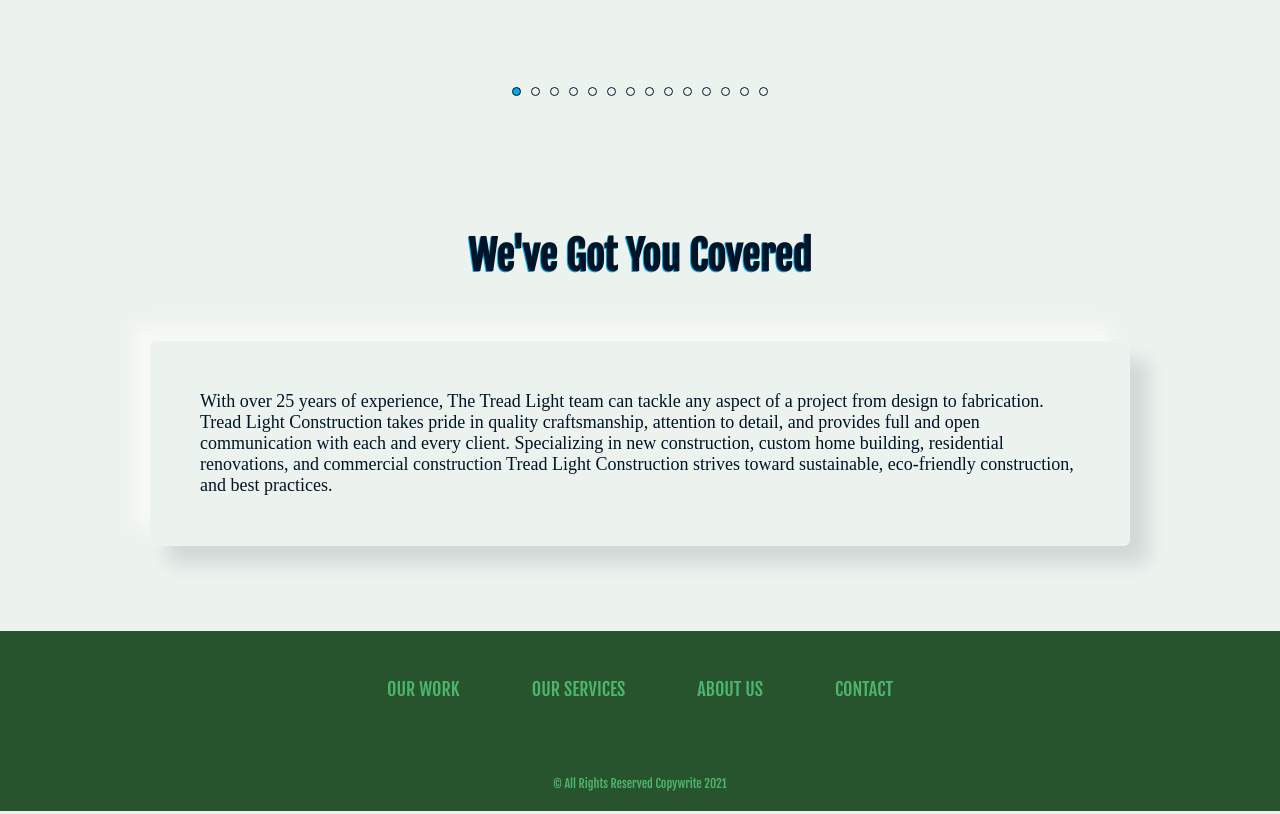
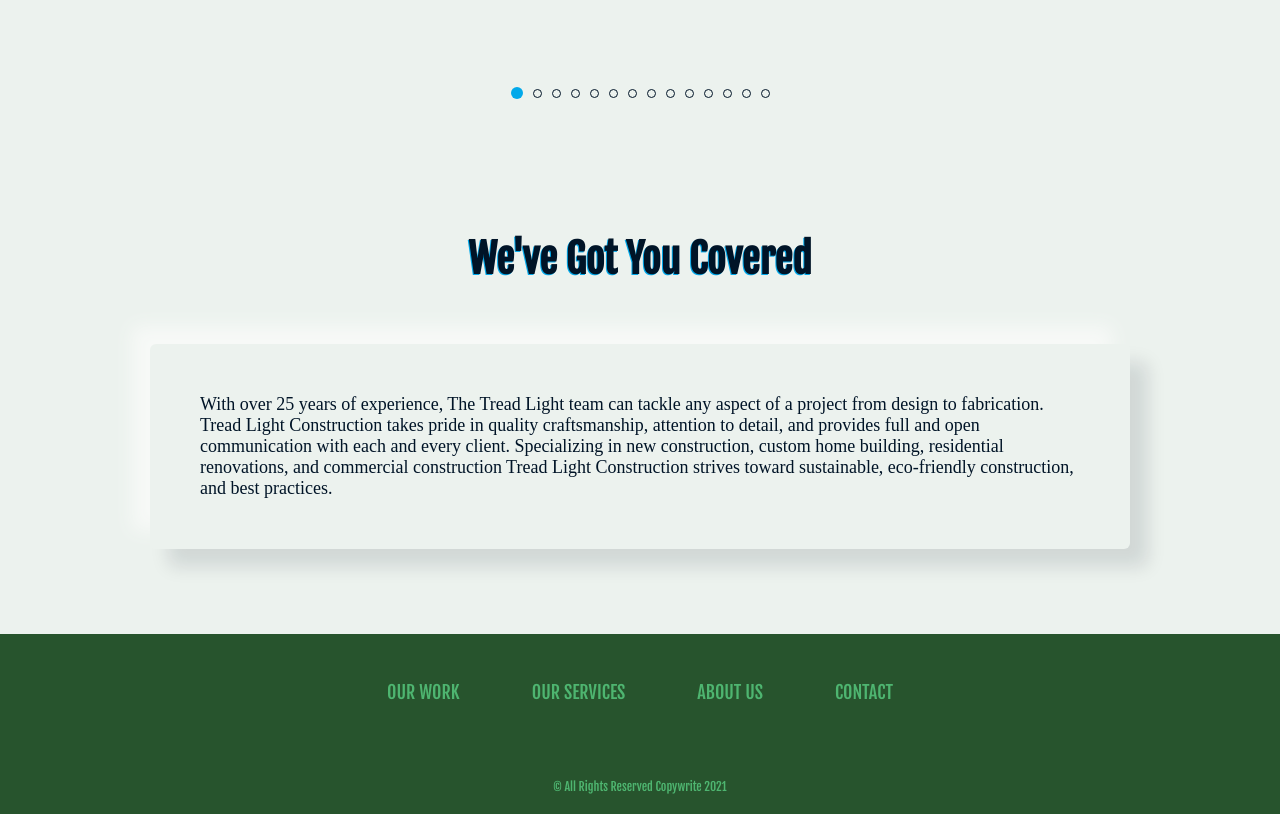
Before and after one commit to brenthouston/treadlight, a plain HTML site: page index.html in a window 1280 px wide. Shown: the part 1615-2429 px from the top of the page. Drawn offline with Linux system fonts and the light colour scheme.

Commit message:
carousel nav tweaks

```diff
--- a/index.html
+++ b/index.html
@@ -106,7 +106,7 @@
 
 
 </div>
-    <div class="carousel_nav flex center-h">
+    <div class="carousel_nav flex center-h center-v">
         <button class="carousel_indicator current"></button>
         <button class="carousel_indicator"></button>
         <button class="carousel_indicator"></button>
--- a/style.css
+++ b/style.css
@@ -98,7 +98,7 @@ section .carousel_img { position: relative; }
 section .carousel_pic { position: absolute;  width:100%; }
 section .notCurrent { opacity: 50%;}
 section .carousel_indicator { border-radius: 50%; border: 1px solid #001427; width:9px; height:9px;  margin: 20px 5px 75px; }
-section .carousel_indicator.current { background-color: #02A9EA;}
+section .carousel_indicator.current { background-color: #02A9EA; border: 0; width: 12px; height: 12px;}
 
 
 
```
